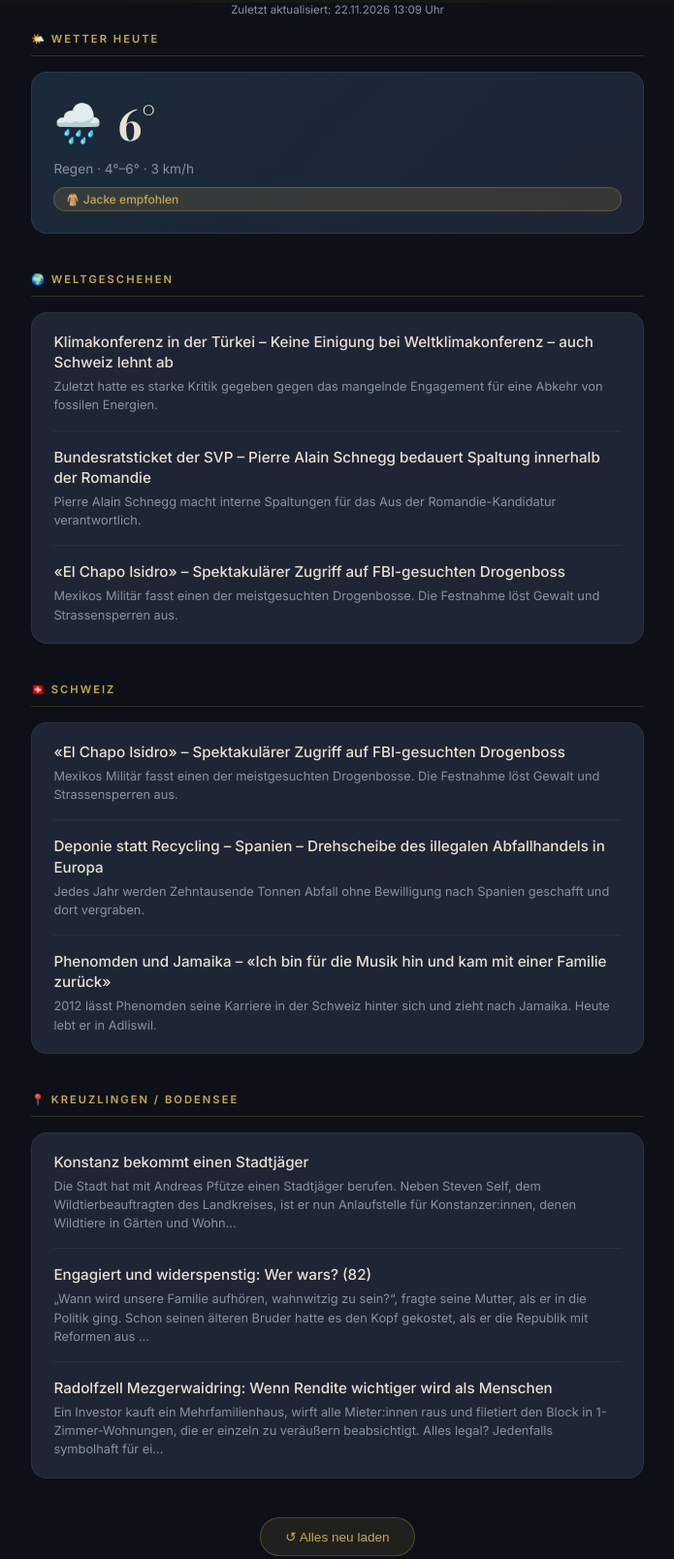
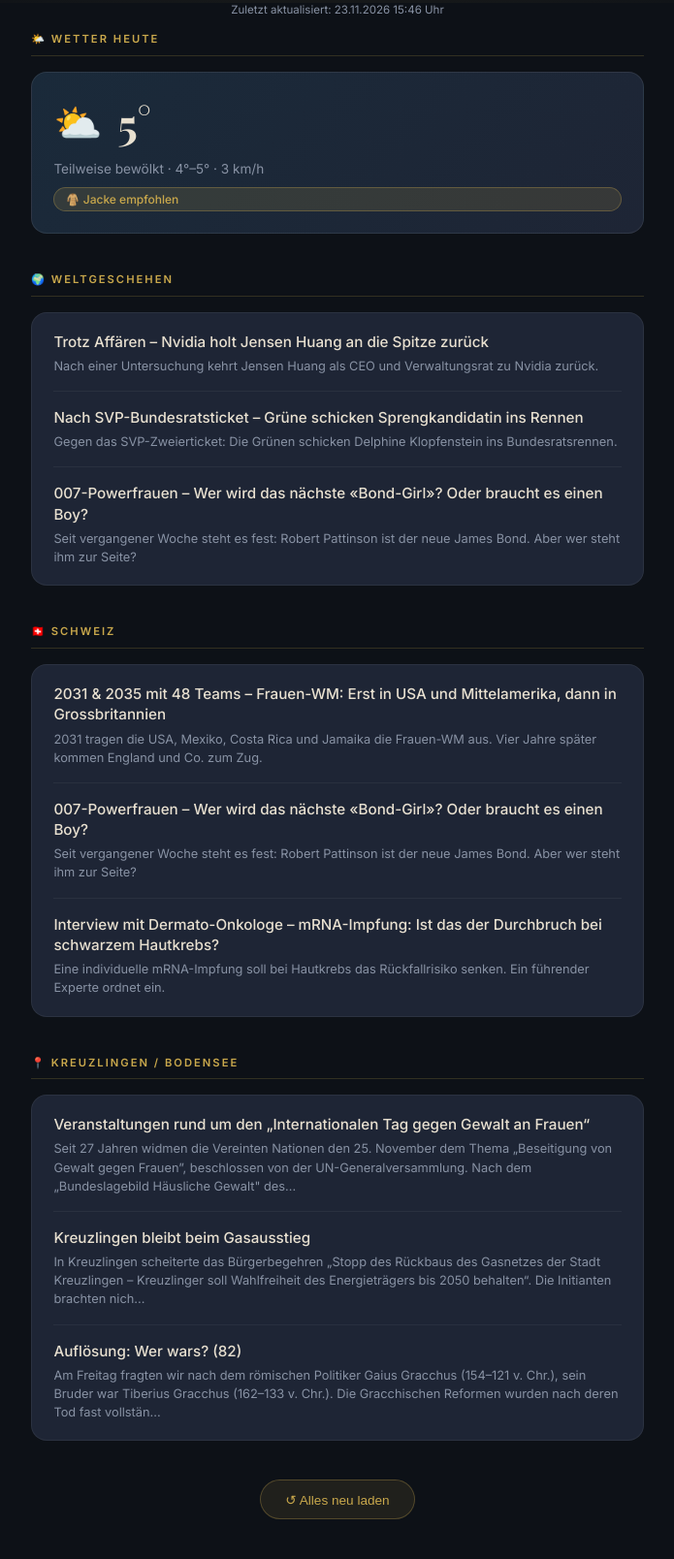
Before and after one commit to marcelbornhauser-sudo/noey-briefing, a plain HTML site: page index.html in a window 1280 px wide. Shown: the part 797-2405 px from the top of the page at 97% size, without its empty margins (292-987 px from the left). Drawn offline with nearby package versions, Linux system fonts and the light colour scheme; a web font is replaced by a local one.

Commit message:
Daily briefing update 2026-11-23

```diff
--- a/index.html
+++ b/index.html
@@ -65,22 +65,22 @@ body { background: var(--night); color: var(--text); font-family: 'Inter', sans-
 </svg>
 </div>
 <h1 class="greeting">Guten Morgen<em>von Noey</em></h1>
-<div class="date-pill">Sonntag, 22. November 2026</div>
+<div class="date-pill">Montag, 23. November 2026</div>
 <div class="scroll-hint">▼ SCROLLEN</div>
 </div>
 
 <div class="content">
-<p class="updated-time">Zuletzt aktualisiert: 22.11.2026 13:09 Uhr</p>
+<p class="updated-time">Zuletzt aktualisiert: 23.11.2026 15:46 Uhr</p>
 
 <div class="section">
 <div class="section-header">🌤️ Wetter heute</div>
 <div class="weather-card">
 <div class="weather-main">
-<span class="weather-icon">🌧️</span>
-<span class="weather-temp">6°</span>
+<span class="weather-icon">⛅</span>
+<span class="weather-temp">5°</span>
 </div>
 <div class="weather-details">
-<span>Regen · 4°–6° · 3 km/h</span>
+<span>Teilweise bewölkt · 4°–5° · 3 km/h</span>
 <span class="badge badge-warning">🧥 Jacke empfohlen</span>
 </div>
 </div>
@@ -89,42 +89,42 @@ body { background: var(--night); color: var(--text); font-family: 'Inter', sans-
 <div class="section">
 <div class="section-header">🌍 Weltgeschehen</div>
 <div class="card"><div class="news-item">
-<h3 class="news-title"><a href="https://www.srf.ch/news/international/klimakonferenz-in-der-tuerkei-keine-einigung-bei-weltklimakonferenz-auch-schweiz-lehnt-ab" target="_blank" style="color:inherit;text-decoration:none;">Klimakonferenz in der Türkei – Keine Einigung bei Weltklimakonferenz – auch Schweiz lehnt ab</a></h3>
-<p class="news-meta">Zuletzt hatte es starke Kritik gegeben gegen das mangelnde Engagement für eine Abkehr von fossilen Energien.</p>
+<h3 class="news-title"><a href="https://www.srf.ch/news/wirtschaft/trotz-affaeren-nvidia-holt-jensen-huang-an-die-spitze-zurueck" target="_blank" style="color:inherit;text-decoration:none;">Trotz Affären – Nvidia holt Jensen Huang an die Spitze zurück</a></h3>
+<p class="news-meta">Nach einer Untersuchung kehrt Jensen Huang als CEO und Verwaltungsrat zu Nvidia zurück.</p>
 </div><div class="news-item">
-<h3 class="news-title"><a href="https://www.srf.ch/news/schweiz/bundesratsticket-der-svp-pierre-alain-schnegg-bedauert-spaltung-innerhalb-der-romandie" target="_blank" style="color:inherit;text-decoration:none;">Bundesratsticket der SVP – Pierre Alain Schnegg bedauert Spaltung innerhalb der Romandie</a></h3>
-<p class="news-meta">Pierre Alain Schnegg macht interne Spaltungen für das Aus der Romandie-Kandidatur verantwortlich.</p>
+<h3 class="news-title"><a href="https://www.srf.ch/news/schweiz/nach-svp-bundesratsticket-gruene-schicken-sprengkandidatin-ins-rennen" target="_blank" style="color:inherit;text-decoration:none;">Nach SVP-Bundesratsticket – Grüne schicken Sprengkandidatin ins Rennen</a></h3>
+<p class="news-meta">Gegen das SVP-Zweierticket: Die Grünen schicken Delphine Klopfenstein ins Bundesratsrennen.</p>
 </div><div class="news-item">
-<h3 class="news-title"><a href="https://www.srf.ch/news/international/el-chapo-isidro-spektakulaerer-zugriff-auf-fbi-gesuchten-drogenboss" target="_blank" style="color:inherit;text-decoration:none;">«El Chapo Isidro» – Spektakulärer Zugriff auf FBI-gesuchten Drogenboss</a></h3>
-<p class="news-meta">Mexikos Militär fasst einen der meistgesuchten Drogenbosse. Die Festnahme löst Gewalt und Strassensperren aus.</p>
+<h3 class="news-title"><a href="https://www.srf.ch/kultur/film-serien/007-powerfrauen-wer-wird-das-naechste-bond-girl-oder-braucht-es-einen-boy" target="_blank" style="color:inherit;text-decoration:none;">007-Powerfrauen – Wer wird das nächste «Bond-Girl»? Oder braucht es einen Boy?</a></h3>
+<p class="news-meta">Seit vergangener Woche steht es fest: Robert Pattinson ist der neue James Bond. Aber wer steht ihm zur Seite?</p>
 </div></div>
 </div>
 
 <div class="section">
 <div class="section-header">🇨🇭 Schweiz</div>
 <div class="card"><div class="news-item">
-<h3 class="news-title"><a href="https://www.srf.ch/news/international/el-chapo-isidro-spektakulaerer-zugriff-auf-fbi-gesuchten-drogenboss" target="_blank" style="color:inherit;text-decoration:none;">«El Chapo Isidro» – Spektakulärer Zugriff auf FBI-gesuchten Drogenboss</a></h3>
-<p class="news-meta">Mexikos Militär fasst einen der meistgesuchten Drogenbosse. Die Festnahme löst Gewalt und Strassensperren aus.</p>
+<h3 class="news-title"><a href="https://www.srf.ch/sport/fussball/frauen-fussball/2031-2035-mit-48-teams-frauen-wm-erst-in-usa-und-mittelamerika-dann-in-grossbritannien" target="_blank" style="color:inherit;text-decoration:none;">2031 &amp; 2035 mit 48 Teams – Frauen-WM: Erst in USA und Mittelamerika, dann in Grossbritannien</a></h3>
+<p class="news-meta">2031 tragen die USA, Mexiko, Costa Rica und Jamaika die Frauen-WM aus. Vier Jahre später kommen England und Co. zum Zug.</p>
 </div><div class="news-item">
-<h3 class="news-title"><a href="https://www.srf.ch/news/dialog/deponie-statt-recycling-spanien-drehscheibe-des-illegalen-abfallhandels-in-europa" target="_blank" style="color:inherit;text-decoration:none;">Deponie statt Recycling – Spanien – Drehscheibe des illegalen Abfallhandels in Europa</a></h3>
-<p class="news-meta">Jedes Jahr werden Zehntausende Tonnen Abfall ohne Bewilligung nach Spanien geschafft und dort vergraben.</p>
+<h3 class="news-title"><a href="https://www.srf.ch/kultur/film-serien/007-powerfrauen-wer-wird-das-naechste-bond-girl-oder-braucht-es-einen-boy" target="_blank" style="color:inherit;text-decoration:none;">007-Powerfrauen – Wer wird das nächste «Bond-Girl»? Oder braucht es einen Boy?</a></h3>
+<p class="news-meta">Seit vergangener Woche steht es fest: Robert Pattinson ist der neue James Bond. Aber wer steht ihm zur Seite?</p>
 </div><div class="news-item">
-<h3 class="news-title"><a href="https://www.srf.ch/sendungen/unterhaltungssendungen/phenomden-und-jamaika-ich-bin-fuer-die-musik-hin-und-kam-mit-einer-familie-zurueck" target="_blank" style="color:inherit;text-decoration:none;">Phenomden und Jamaika – «Ich bin für die Musik hin und kam mit einer Familie zurück»</a></h3>
-<p class="news-meta">2012 lässt Phenomden seine Karriere in der Schweiz hinter sich und zieht nach Jamaika. Heute lebt er in Adliswil.</p>
+<h3 class="news-title"><a href="https://www.srf.ch/wissen/gesundheit/interview-mit-dermato-onkologe-mrna-impfung-ist-das-der-durchbruch-bei-schwarzem-hautkrebs" target="_blank" style="color:inherit;text-decoration:none;">Interview mit Dermato-Onkologe – mRNA-Impfung: Ist das der Durchbruch bei schwarzem Hautkrebs?</a></h3>
+<p class="news-meta">Eine individuelle mRNA-Impfung soll bei Hautkrebs das Rückfallrisiko senken. Ein führender Experte ordnet ein.</p>
 </div></div>
 </div>
 
 <div class="section">
 <div class="section-header">📍 Kreuzlingen / Bodensee</div>
 <div class="card"><div class="news-item">
-<h3 class="news-title"><a href="https://www.seemoz.de/konstanz-bekommt-einen-stadtjaeger/" target="_blank" style="color:inherit;text-decoration:none;">Konstanz bekommt einen Stadtjäger</a></h3>
-<p class="news-meta">Die Stadt hat mit Andreas Pfütze einen Stadtjäger berufen. Neben Steven Self, dem Wildtierbeauftragten des Landkreises, ist er nun Anlaufstelle für Konstanzer:innen, denen Wildtiere in Gärten und Wohn...</p>
+<h3 class="news-title"><a href="https://www.seemoz.de/veranstaltungen-rund-um-den-internationalen-tag-gegen-gewalt-an-frauen/" target="_blank" style="color:inherit;text-decoration:none;">Veranstaltungen rund um den „Internationalen Tag gegen Gewalt an Frauen“</a></h3>
+<p class="news-meta">Seit 27 Jahren widmen die Vereinten Nationen den 25. November dem Thema „Beseitigung von Gewalt gegen Frauen”, beschlossen von der UN-Generalversammlung. Nach dem „Bundeslagebild Häusliche Gewalt&quot; des...</p>
 </div><div class="news-item">
-<h3 class="news-title"><a href="https://www.seemoz.de/engagiert-und-widerspenstig-wer-wars-82/" target="_blank" style="color:inherit;text-decoration:none;">Engagiert und widerspenstig: Wer wars? (82)</a></h3>
-<p class="news-meta">„Wann wird unsere Familie aufhören, wahnwitzig zu sein?“, fragte seine Mutter, als er in die Politik ging. Schon seinen älteren Bruder hatte es den Kopf gekostet, als er die Republik mit Reformen aus ...</p>
+<h3 class="news-title"><a href="https://www.seemoz.de/kreuzlingen-bleibt-beim-gasausstieg/" target="_blank" style="color:inherit;text-decoration:none;">Kreuzlingen bleibt beim Gasausstieg</a></h3>
+<p class="news-meta">In Kreuzlingen scheiterte das Bürgerbegehren „Stopp des Rückbaus des Gasnetzes der Stadt Kreuzlingen – Kreuzlinger soll Wahlfreiheit des Energieträgers bis 2050 behalten“. Die Initianten brachten nich...</p>
 </div><div class="news-item">
-<h3 class="news-title"><a href="https://www.seemoz.de/radolfzell-mezgerwaidringwenn-rendite-wichtiger-wird-als-menschen/" target="_blank" style="color:inherit;text-decoration:none;">Radolfzell Mezgerwaidring: Wenn Rendite wichtiger wird als Menschen</a></h3>
-<p class="news-meta">Ein Investor kauft ein Mehrfamilienhaus, wirft alle Mieter:innen raus und filetiert den Block in 1-Zimmer-Wohnungen, die er einzeln zu veräußern beabsichtigt. Alles legal? Jedenfalls symbolhaft für ei...</p>
+<h3 class="news-title"><a href="https://www.seemoz.de/aufloesung-wer-wars-82/" target="_blank" style="color:inherit;text-decoration:none;">Auflösung: Wer wars? (82)</a></h3>
+<p class="news-meta">Am Freitag fragten wir nach dem römischen Politiker Gaius Gracchus (154–121 v. Chr.), sein Bruder war Tiberius Gracchus (162–133 v. Chr.). Die Gracchischen Reformen wurden nach deren Tod fast vollstän...</p>
 </div></div>
 </div>
 
```
